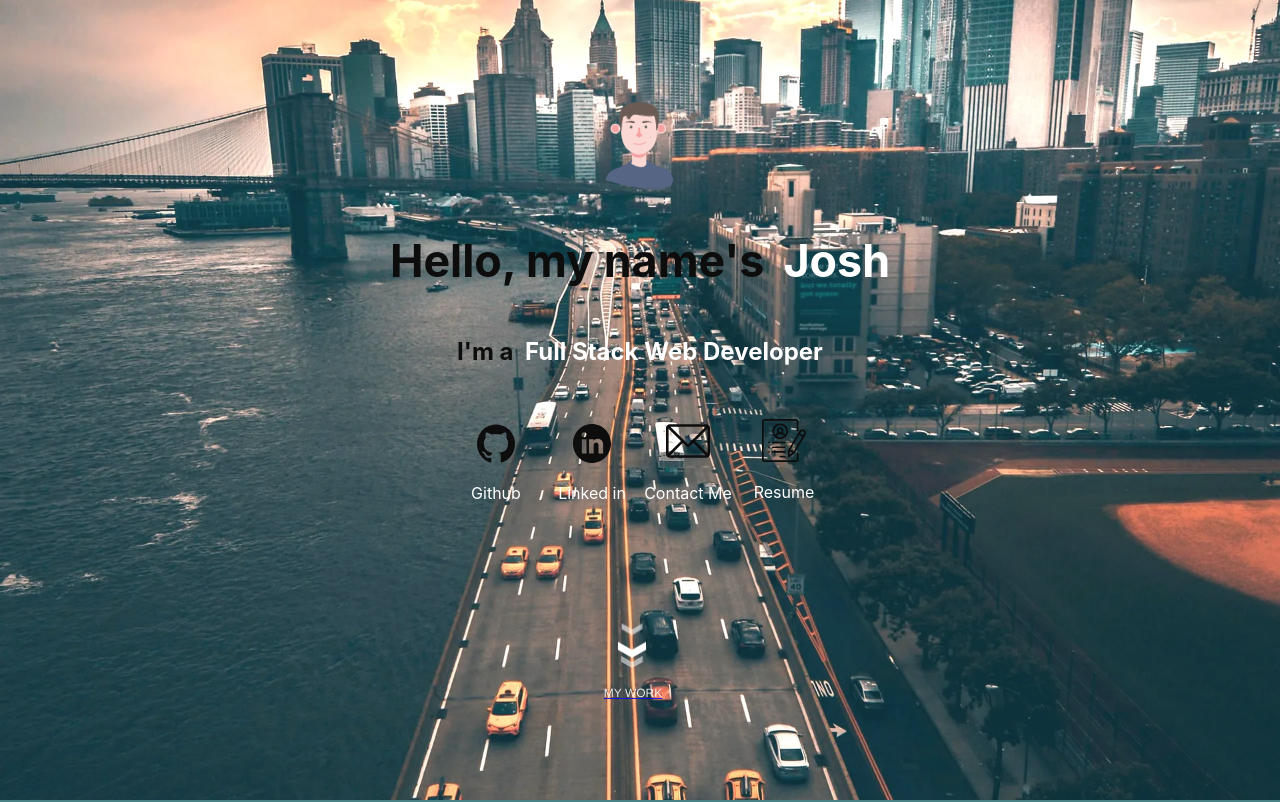
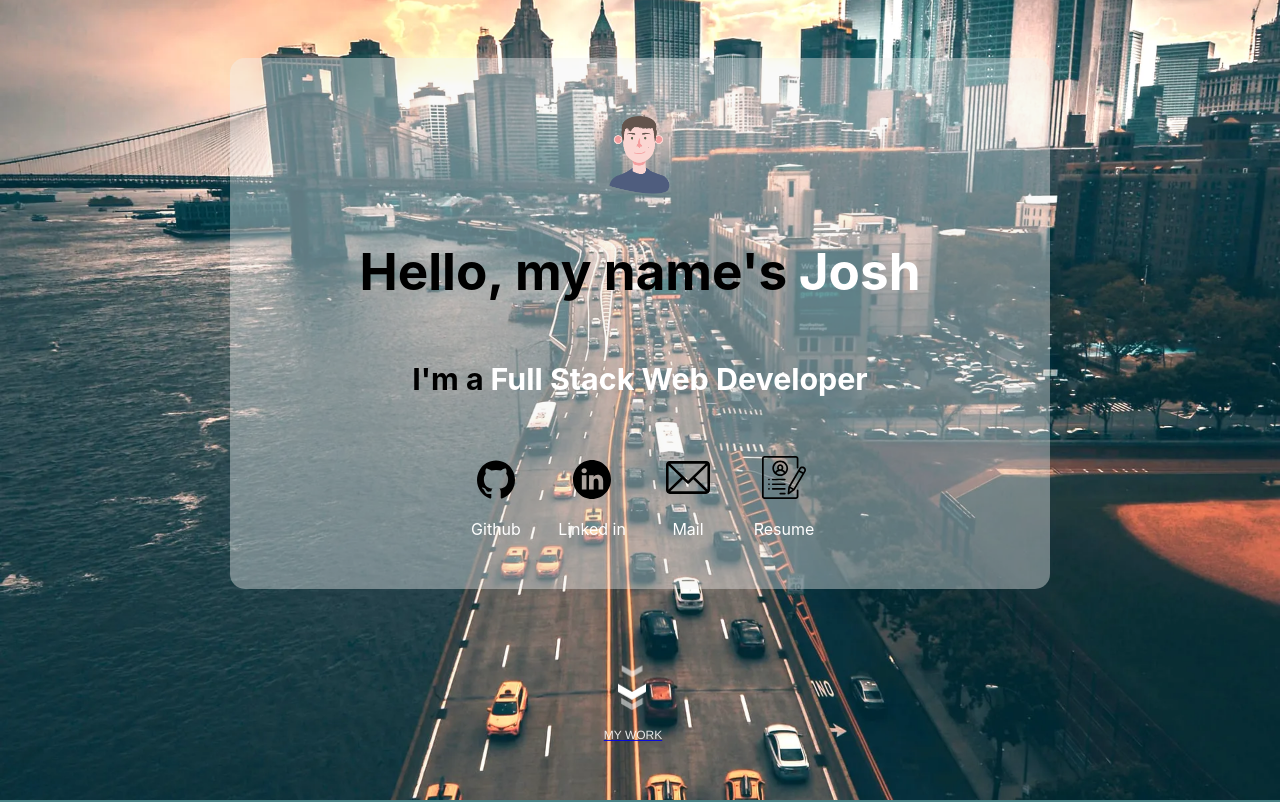
Before and after one commit to JoshHill15/portfolio-website-react, a React (Create React App) app in the folder portfolio/: page / in a window 1280 px wide. Shown: the top 802 px of the page. Built offline with nearby package versions, Linux system fonts and the light colour scheme.

Commit message:
change landing page for better readability

```diff
--- a/portfolio/src/components/LandingPage.js
+++ b/portfolio/src/components/LandingPage.js
@@ -5,20 +5,21 @@ import githubSVG from "../images/github-logo.svg"
 import linkedinSVG from "../images/linkedin.svg"
 import resumeSVG from "../images/portfolio.svg"
 import avatar from "../images/joshhill15_small.png"
-import PDF from "../images/My_Resume.pdf"
 import bg from "../images/midcityimg.webp"
 import mobile_bg from "../images/midcityimg_mobile.jpg"
-
+import PDF from "../images/Final_Resume.pdf"
 import "../landingpage.css"
 
 const firstMediaQuery = "1200px"
-const secondMediaQuery = "730px"
-const thirdMediaQuery = "550px"
+const secondMediaQuery = "850px"
+const thirdMediaQuery = "570px"
 const fourthMediaQuery = "450px"
+const fifthMediaQuery = "350px"
 
 function LandingPage() {
   return (
     <MainDiv>
+      <SupportingDiv>
         <AvatarDiv className="avatar">
           <Avatar src={avatar} alt="avatar" />
         </AvatarDiv>
@@ -41,13 +42,14 @@ function LandingPage() {
           </GroupedLinkedin>
           <GroupedMail>
             <a href="mailto:josh_hill15@me.com?subject=Mailed from portfolio site"><StyledMail className="third-icon" src={emailSVG} alt="mail" /></a>
-          <StyledP className="third-icon">Contact Me</StyledP>
+            <StyledP className="third-icon">Mail</StyledP>
           </GroupedMail>
           <GroupedResume>
             <a href={PDF} target="_blank" rel="noopener noreferrer" ><StyledResume className="fourth-icon" src={resumeSVG} alt="Resume" /></a>
             <StyledP className="fourth-icon">Resume</StyledP>
           </GroupedResume>
         </StyledIcons>
+      </SupportingDiv>
       <div className="to-work-container">
         <div className="arrow"></div>
         <div className="arrow"></div>
@@ -65,33 +67,61 @@ const MainDiv = styled.div`
   align-items:center;
   justify-content: center;
   flex-direction:column;
+
   background-image: url(${bg});
   max-size:100%;
   background-size:cover;
   background-position:center;
   height:100vh;
-  opacity:.95;
+  // background: rgba(0, 0, 225, 0.6);
 
   @media(max-width: ${thirdMediaQuery}) {
     background-image: url(${mobile_bg});
   }
 `
 
+const SupportingDiv = styled.div`
+  display:flex;
+  align-items:center;
+  justify-content: center;
+  flex-direction:column;
+  background: rgba(240, 240, 240, 0.4);
+  width:60%;
+  height:60%;
+  border-radius:15px;
+  padding:2%;
+
+  @media(max-width: ${fourthMediaQuery}) {
+    height:70%;
+    width:70%;
+  }
+
+  @media(max-width: ${fifthMediaQuery}) {
+    height:80%;
+    width:80%;
+  }
+
+`
+
 const AvatarDiv = styled.div`
-  width:17%;
-  height:13%;
+  width:25%;
+  height:19%;
 
   @media(max-width: ${firstMediaQuery}) {
-    width:24%;
+    width:38%;
   }
 
 
   @media(max-width: ${secondMediaQuery}) {
-    width:42%;
+    width:50%;
   }
 
   @media(max-width: ${thirdMediaQuery}) {
-    width:55%;
+    width:60%;
+  }
+
+  @media(max-width: ${fifthMediaQuery}) {
+    width:90%;
   }
 
 `
@@ -109,14 +139,23 @@ const AlignName = styled.div`
 `
 
 const StyledName = styled.h1`
-  font-size:2.8rem;
+  font-size:3.2rem;
   font-weight:bold;
 
+  @media(max-width: ${firstMediaQuery}) {
+    font-size:2.5rem;
+  }
+
+  @media(max-width: ${secondMediaQuery}) {
+    font-size:2rem;
+  }
+
   @media(max-width: ${thirdMediaQuery}) {
-    font-size:2.3rem;
+    font-size:1.6rem;
   }
+
   @media(max-width: ${fourthMediaQuery}) {
-    font-size:1.8rem;
+    font-size:1.3rem;
   }
 `
 
@@ -132,28 +171,42 @@ const AlignTitle = styled.div`
 
 const StyledTitle = styled.h2`
   font-weight:bold;
+  font-size:1.9rem;
+
+  @media(max-width: ${firstMediaQuery}) {
+    font-size:1.5rem;
+  }
+
+  @media(max-width: ${secondMediaQuery}) {
+    font-size:1.2rem;
+  }
+
+  @media(max-width: ${thirdMediaQuery}) {
+    font-size:1.1rem;
+  }
+
 
   @media(max-width: ${fourthMediaQuery}) {
-    font-size:1.1rem;
+    font-size:.9rem;
   }
 `
 
 const StyledIcons = styled.div`
   align-items:center;
   display:flex;
-  width:30%;
+  width:50%;
   justify-content:flex-end;
 
     @media(max-width: ${firstMediaQuery}) {
-      width:45%;
+      width:65%;
     }
 
     @media(max-width: ${secondMediaQuery}) {
-      width:70%;
+      width:80%;
     }
 
     @media(max-width: ${thirdMediaQuery}) {
-      width:85%;
+      width:95%;
     }
 
     @media(max-width: ${fourthMediaQuery}) {
@@ -162,6 +215,7 @@ const StyledIcons = styled.div`
 `
 const StyledGit = styled.img`
   width:40%;
+
 `
 
 const StyledLinkedin = styled.img`
--- a/portfolio/src/landingpage.css
+++ b/portfolio/src/landingpage.css
@@ -79,7 +79,7 @@
 
 
 .to-work-container{
-  margin-top:9%;
+  margin-top:5%;
 
 }
 
@@ -136,6 +136,7 @@
   animation: pulse 2s linear alternate infinite;
   text-decoration: none;
 }
+
 
 @keyframes load-down {
   0% {
```
Also changed, not shown: 2 other files (tests, documents, lock files or other folders). Lines whose indentation alone changed are shown as unchanged.
